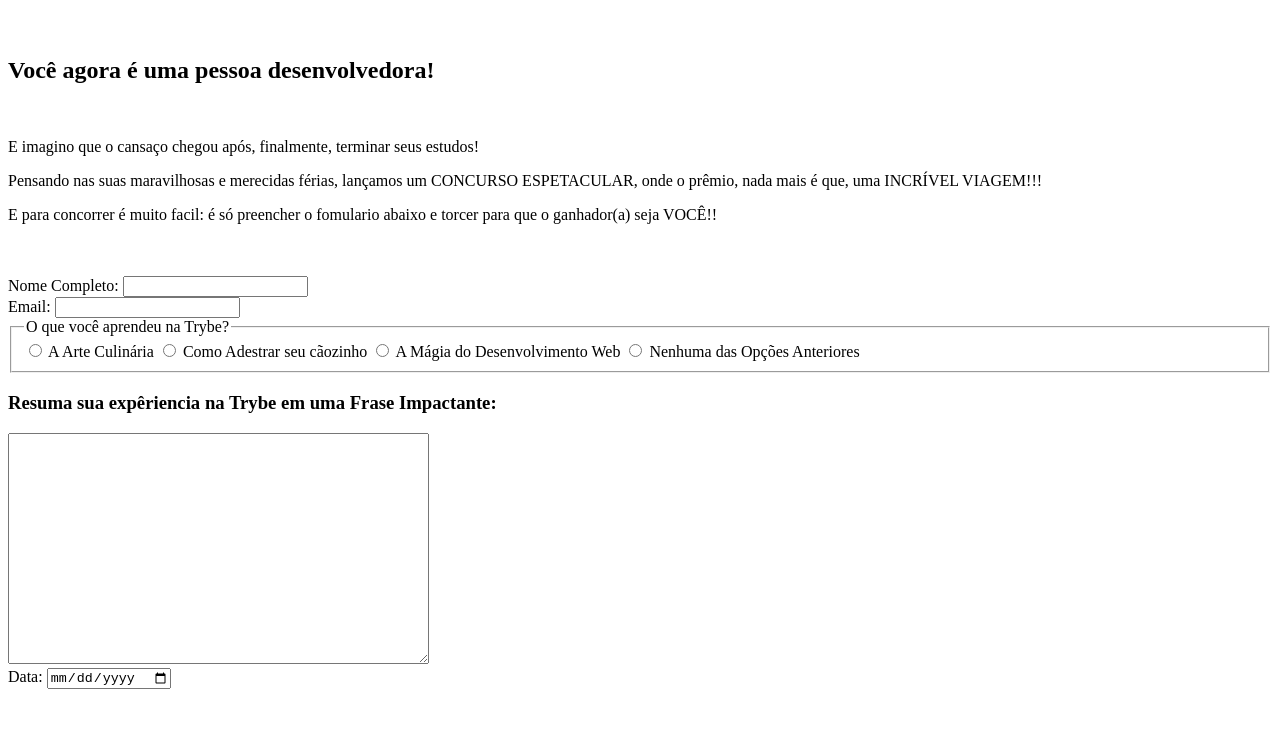
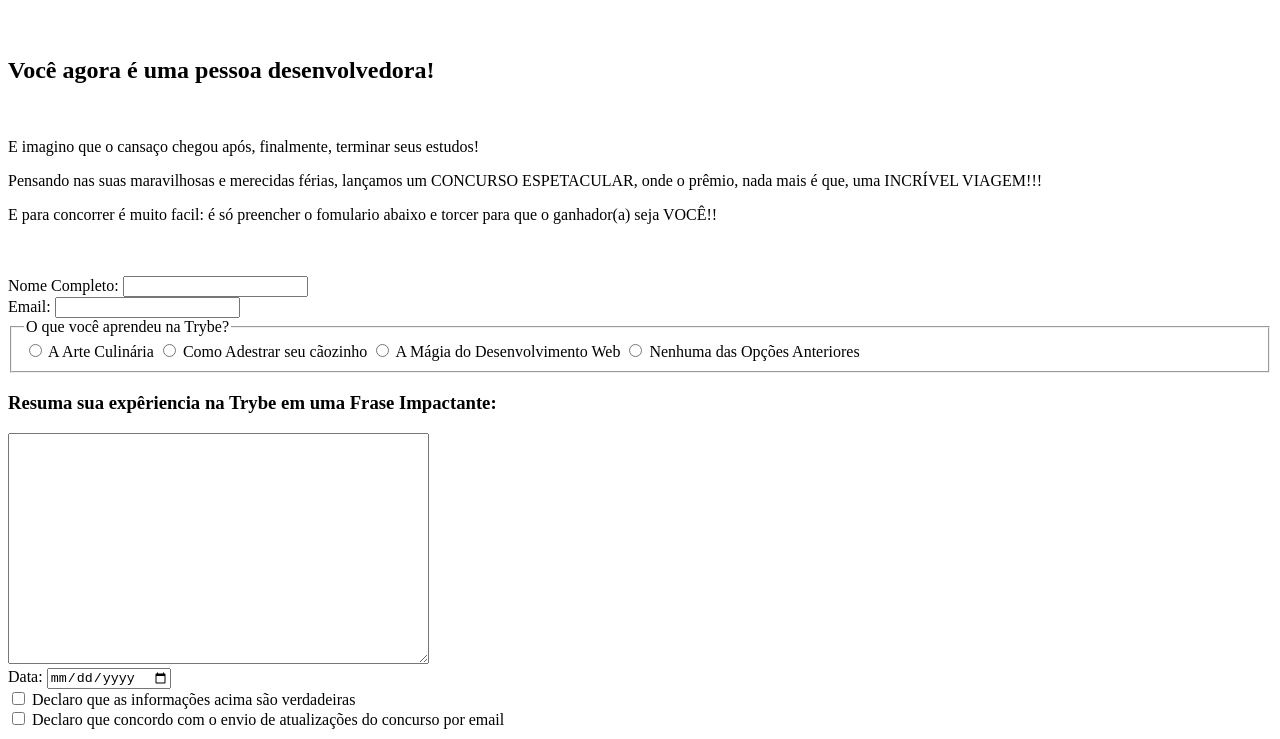
Before and after one commit to RenataNucci/Trybe-exercicios, a plain HTML site: page bloco-6-html-e-css-forms-flexbox-e-responsivo/dia-1-html-css-forms/form.html in a window 1280 px wide. Shown: the part 61-800 px from the top of the page. Drawn offline with Linux system fonts and the light colour scheme.

Commit message:
adc opçoes de concordancia de uso

```diff
--- a/bloco-6-html-e-css-forms-flexbox-e-responsivo/dia-1-html-css-forms/form.html
+++ b/bloco-6-html-e-css-forms-flexbox-e-responsivo/dia-1-html-css-forms/form.html
@@ -62,6 +62,17 @@
             <input type="date" name="data" id="data">
         </label>
     </div>
+    <div>
+        <label for="concordo">
+            <input type="checkbox" value="corcordo" name="informacoes" id="informacoes">
+            Declaro que as informações acima são verdadeiras
+        </label>
+        <br>
+        <label for="concordo">
+            <input type="checkbox" value="corcordo" name="emails" id="emails">
+            Declaro que concordo com o envio de atualizações do concurso por email
+        </label>
+    </div>
 
 </body>
 </html>
```
